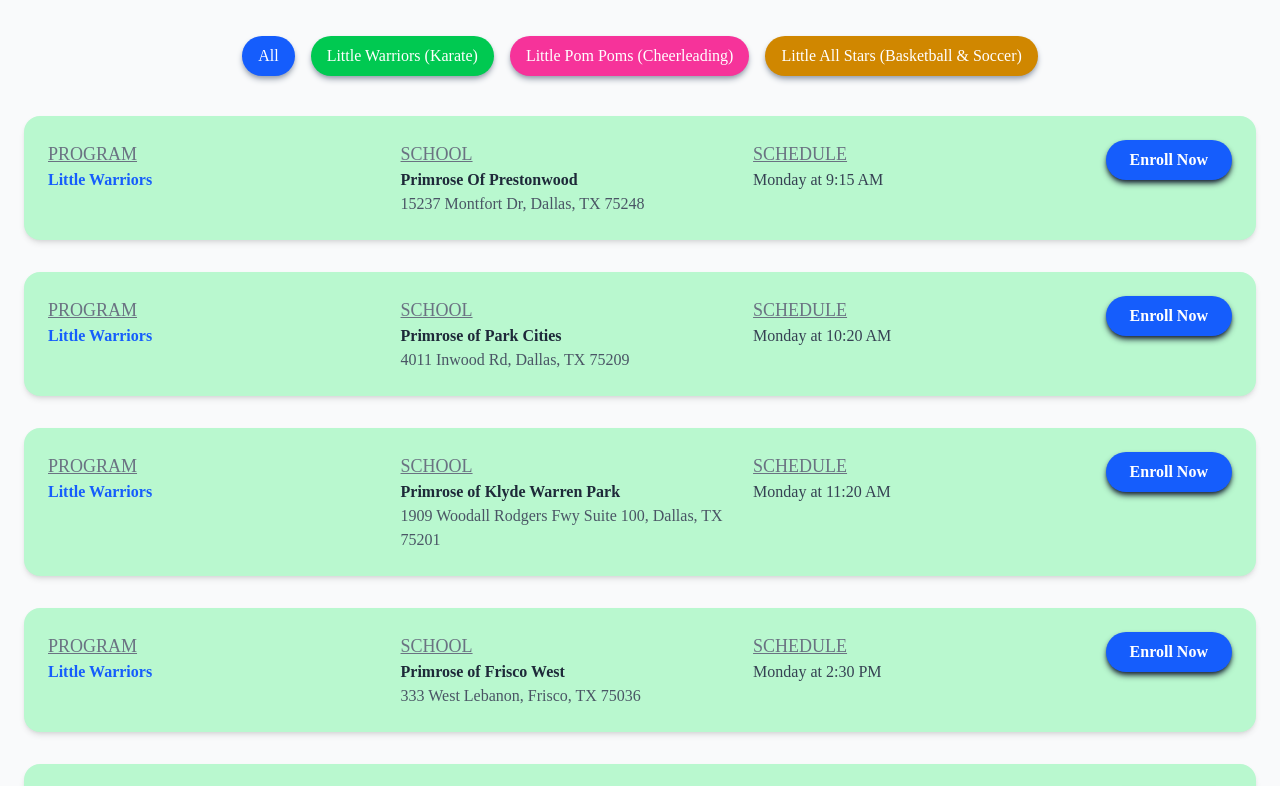
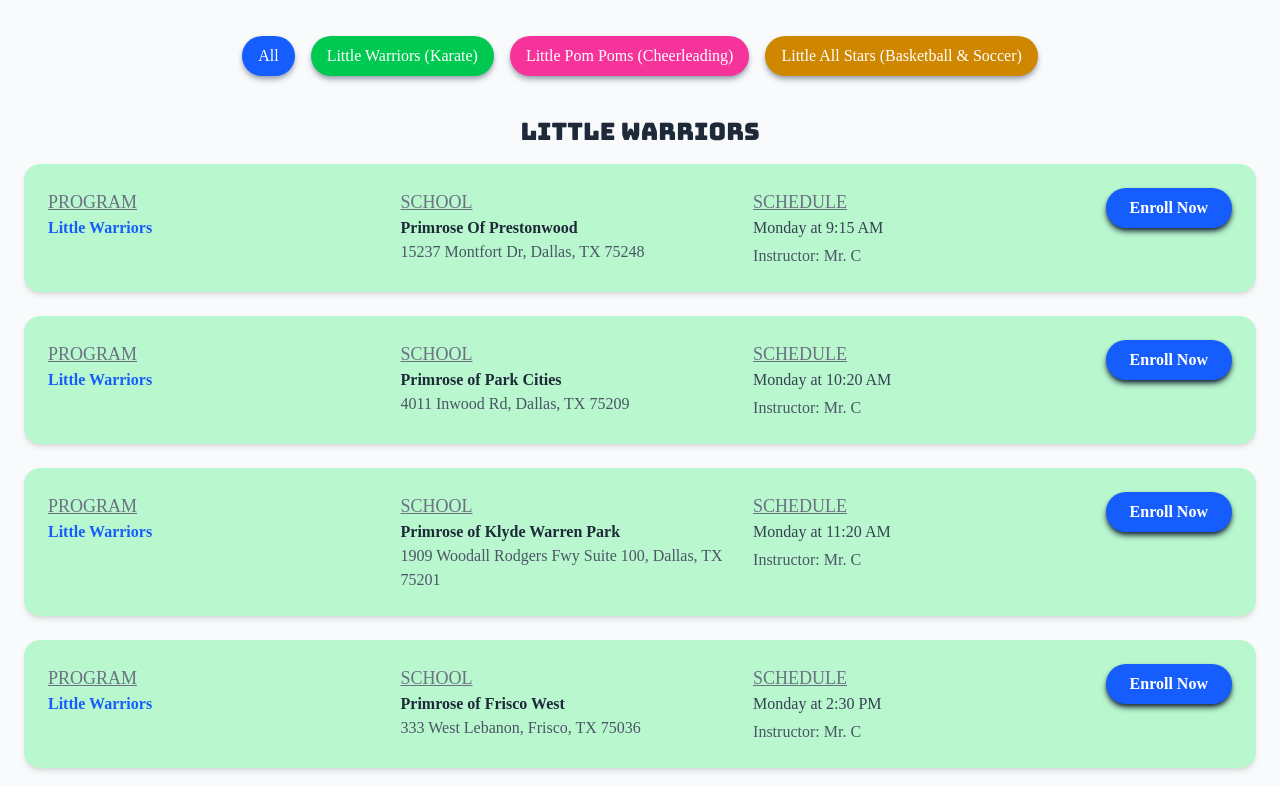
Before and after one commit to laughingelf/LumaSportz, a React (Vite) app: page /locations in a window 1280 px wide. Shown: the part 1468-2254 px from the top of the page. Built offline with nearby package versions, Linux system fonts and the light colour scheme; a web font is replaced by a local one.

Commit message:
updated chrono order

```diff
--- a/src/pages/components/Faq.jsx
+++ b/src/pages/components/Faq.jsx
@@ -45,11 +45,6 @@
       "* High-level training and professionalism.",
       "* Positive energy and relationship-building that adds value to your program."
     ]
-  },
-  {
-    question: "Little Warrior Starter Kits / Karate Gear",
-    answer:
-      "Our Little Warrior Starter Kits take 2-5 weeks to be fully prepared after classes start. We distribute a portion of the starter kit in class in the second & third week except for the karate uniform. We take two weeks to size up all our students for their karate uniforms to ensure we get their correct size. Unlike T-Shirts, Karate uniform sizes are different & must be sized up to ensure the best fit. Our uniforms take 10-15 days to produce and ship. We understand that most gear and uniforms can be found on Amazon for a cheaper price. Our uniforms & gear have our team logo on it so that your child may feel a part of the team. We will not allow any other uniforms or gear in class. We appreciate your understanding.",
   },
   {
     question: "Does Karate teach my child how to fight?",
--- a/src/pages/components/LocationInfo.jsx
+++ b/src/pages/components/LocationInfo.jsx
@@ -1,61 +1,121 @@
-import { useEffect, useState } from 'react';
-import Papa from 'papaparse';
-import { motion } from 'framer-motion';
+import { useEffect, useMemo, useState } from "react";
+import Papa from "papaparse";
+import { motion } from "framer-motion";
 
-const LocationsPage = () => {
+const WEEKDAY_ORDER = {
+  monday: 1,
+  tuesday: 2,
+  wednesday: 3,
+  thursday: 4,
+  friday: 5,
+  saturday: 6,
+  sunday: 7,
+};
+
+// normalize program labels → stable keys
+const PROGRAM_KEYS = [
+  { key: "warriors", match: "little warriors", label: "Little Warriors" },
+  { key: "pom", match: "little pom poms", label: "Little Pom Poms" },
+  { key: "allstars", match: "little all stars", label: "Little All Stars" },
+];
+
+function getProgramKey(program = "") {
+  const p = (program || "").toLowerCase();
+  const hit = PROGRAM_KEYS.find(({ match }) => p.includes(match));
+  return hit?.key ?? "other";
+}
+
+function programLabelFromKey(key) {
+  return PROGRAM_KEYS.find((p) => p.key === key)?.label ?? "Other";
+}
+
+function getBgColorByKey(key) {
+  if (key === "warriors") return "bg-green-200";
+  if (key === "pom") return "bg-pink-200";
+  if (key === "allstars") return "bg-yellow-200";
+  return "bg-gray-100";
+}
+
+function parseTimeToMinutes(t = "") {
+  // e.g. "9:15 AM", "2:30 PM"
+  const m = t.match(/^(\d{1,2}):(\d{2})\s*(AM|PM)$/i);
+  if (!m) return Number.MAX_SAFE_INTEGER; // push unknowns to bottom
+  let [_, hh, mm, ap] = m;
+  let H = parseInt(hh, 10);
+  const M = parseInt(mm, 10);
+  const isPM = ap.toUpperCase() === "PM";
+  if (isPM && H !== 12) H += 12;
+  if (!isPM && H === 12) H = 0;
+  return H * 60 + M;
+}
+
+function sortByDayAndTime(a, b) {
+  const da = WEEKDAY_ORDER[(a.WeekDay || "").toLowerCase()] ?? 99;
+  const db = WEEKDAY_ORDER[(b.WeekDay || "").toLowerCase()] ?? 99;
+  if (da !== db) return da - db;
+  return parseTimeToMinutes(a.Time) - parseTimeToMinutes(b.Time);
+}
+
+export default function LocationsPage() {
   const [locations, setLocations] = useState([]);
-  const [filtered, setFiltered] = useState([]);
-  const [filter, setFilter] = useState('all');
+  const [filter, setFilter] = useState("all");
 
   useEffect(() => {
-    fetch('/data/locations.csv')
-      .then((response) => response.text())
+    fetch("/data/locations.csv")
+      .then((r) => r.text())
       .then((csvText) => {
         Papa.parse(csvText, {
           header: true,
           skipEmptyLines: true,
-          complete: (results) => {
-            setLocations(results.data);
-            setFiltered(results.data);
+          complete: ({ data }) => {
+            // trim fields defensively
+            const cleaned = data.map((row) =>
+              Object.fromEntries(
+                Object.entries(row).map(([k, v]) => [k, typeof v === "string" ? v.trim() : v])
+              )
+            );
+            setLocations(cleaned);
           },
         });
       });
   }, []);
 
-  const handleFilter = (type) => {
-    setFilter(type);
+  // derive filtered + grouped + sorted view
+  const view = useMemo(() => {
+    // filter by program if needed
+    let rows = locations;
+    if (filter !== "all") {
+      const map = { karate: "warriors", cheer: "pom", sports: "allstars" };
+      const wantedKey = map[filter];
+      rows = rows.filter((r) => getProgramKey(r.Program) === wantedKey);
+    }
 
-    if (type === 'all') {
-      setFiltered(locations);
-    } else {
-      const keywords = {
-        karate: 'Little Warriors',
-        cheer: 'Little Pom Poms',
-        sports: 'Little All Stars',
-      };
+    // group by program key
+    const groups = rows.reduce((acc, r) => {
+      const key = getProgramKey(r.Program);
+      if (!acc[key]) acc[key] = [];
+      acc[key].push(r);
+      return acc;
+    }, {});
 
-      const keyword = keywords[type];
+    // sort inside each program by weekday/time
+    Object.keys(groups).forEach((k) => {
+      groups[k].sort(sortByDayAndTime);
+    });
 
-      const result = locations.filter((loc) =>
-        loc.Program.toLowerCase().includes(keyword.toLowerCase())
-      );
+    // order the program sections as Warriors → Pom Poms → All Stars → Other
+    const order = ["warriors", "pom", "allstars", "other"];
+    const orderedEntries = order
+      .filter((k) => groups[k]?.length)
+      .map((k) => [k, groups[k]]);
 
-      setFiltered(result);
-    }
-  };
-
-  const getBgColor = (program) => {
-    const p = program.toLowerCase();
-    if (p.includes('little warriors')) return 'bg-green-200';
-    if (p.includes('little pom poms')) return 'bg-pink-200';
-    if (p.includes('little all stars')) return 'bg-orange-200';
-    return 'bg-gray-100'; // fallback
-  };
+    return orderedEntries; // array of [programKey, rows[]]
+  }, [locations, filter]);
 
   return (
     <section className="py-16 px-6 bg-gray-50 min-h-screen mt-12">
       <div className="max-w-7xl mx-auto">
-        {/* Animated Top Heading */}
+        {/* Heading */}
         <motion.h2
           initial={{ opacity: 0, y: 20 }}
           whileInView={{ opacity: 1, y: 0 }}
@@ -66,7 +126,7 @@
           Our Locations
         </motion.h2>
 
-        {/* Animated Filter Buttons */}
+        {/* Filters */}
         <motion.div
           initial={{ opacity: 0, y: 10 }}
           whileInView={{ opacity: 1, y: 0 }}
@@ -75,16 +135,16 @@
           className="flex flex-wrap justify-center gap-4 mb-10"
         >
           {[
-            { label: 'All', value: 'all', class: 'bg-blue-600' },
-            { label: 'Little Warriors (Karate)', value: 'karate', class: 'bg-green-500' },
-            { label: 'Little Pom Poms (Cheerleading)', value: 'cheer', class: 'bg-pink-500' },
-            { label: 'Little All Stars (Basketball & Soccer)', value: 'sports', class: 'bg-yellow-600' },
+            { label: "All", value: "all", class: "bg-blue-600" },
+            { label: "Little Warriors (Karate)", value: "karate", class: "bg-green-500" },
+            { label: "Little Pom Poms (Cheerleading)", value: "cheer", class: "bg-pink-500" },
+            { label: "Little All Stars (Basketball & Soccer)", value: "sports", class: "bg-yellow-600" },
           ].map((btn) => (
             <motion.button
               key={btn.value}
               whileHover={{ scale: 1.05 }}
-              transition={{ type: 'spring', stiffness: 300 }}
-              onClick={() => handleFilter(btn.value)}
+              transition={{ type: "spring", stiffness: 300 }}
+              onClick={() => setFilter(btn.value)}
               className={`${btn.class} shadow-md shadow-gray-400 hover:shadow-lg px-4 py-2 rounded-full font-medium text-white transition`}
             >
               {btn.label}
@@ -92,31 +152,49 @@
           ))}
         </motion.div>
 
-        {/* Static Mapped Locations (No Scroll Animation) */}
-        <div className="flex flex-col gap-8">
-          {filtered.map((loc, index) => (
+        {/* Grouped + Sorted Listings */}
+        <div className="flex flex-col gap-12">
+          {view.map(([programKey, rows]) => (
+            <div key={programKey}>
+              <h3 className="text-2xl font-bold text-gray-800 mb-4">
+                {programLabelFromKey(programKey)}
+              </h3>
+
+              <div className="flex flex-col gap-6">
+                {rows.map((loc, i) => (
                   <div
-              key={index}
-              className={`${getBgColor(
-                loc.Program
+                    key={`${programKey}-${i}-${loc.School}-${loc.Time}`}
+                    className={`${getBgColorByKey(
+                      programKey
                     )} shadow-md rounded-2xl p-6 flex flex-col md:flex-row md:items-start md:justify-between gap-6`}
                   >
                     <div className="flex-1 text-left">
-                <p className="text-lg underline text-gray-500 uppercase font-medium">Program</p>
+                      <p className="text-lg underline text-gray-500 uppercase font-medium">
+                        Program
+                      </p>
                       <p className="text-blue-600 font-bold">{loc.Program}</p>
                     </div>
 
                     <div className="flex-1 text-left">
-                <p className="text-lg underline text-gray-500 uppercase font-medium">School</p>
+                      <p className="text-lg underline text-gray-500 uppercase font-medium">
+                        School
+                      </p>
                       <p className="font-semibold text-gray-800">{loc.School}</p>
+                      {loc.Address && loc.Address !== "-" && (
                         <p className="text-gray-600">{loc.Address}</p>
+                      )}
                     </div>
 
                     <div className="flex-1 text-left">
-                <p className="text-lg underline text-gray-500 uppercase font-medium">Schedule</p>
+                      <p className="text-lg underline text-gray-500 uppercase font-medium">
+                        Schedule
+                      </p>
                       <p className="text-gray-700">
                         {loc.WeekDay} at {loc.Time}
                       </p>
+                      {loc.Instructor && (
+                        <p className="text-gray-600 mt-1">Instructor: {loc.Instructor}</p>
+                      )}
                     </div>
 
                     <div className="md:text-right">
@@ -133,8 +211,14 @@
                 ))}
               </div>
             </div>
+          ))}
+
+          {/* Empty state */}
+          {view.length === 0 && (
+            <p className="text-center text-gray-600">No locations match this filter.</p>
+          )}
+        </div>
+      </div>
     </section>
   );
-};
-
-export default LocationsPage;
+}
```
Lines whose indentation alone changed are shown as unchanged.
